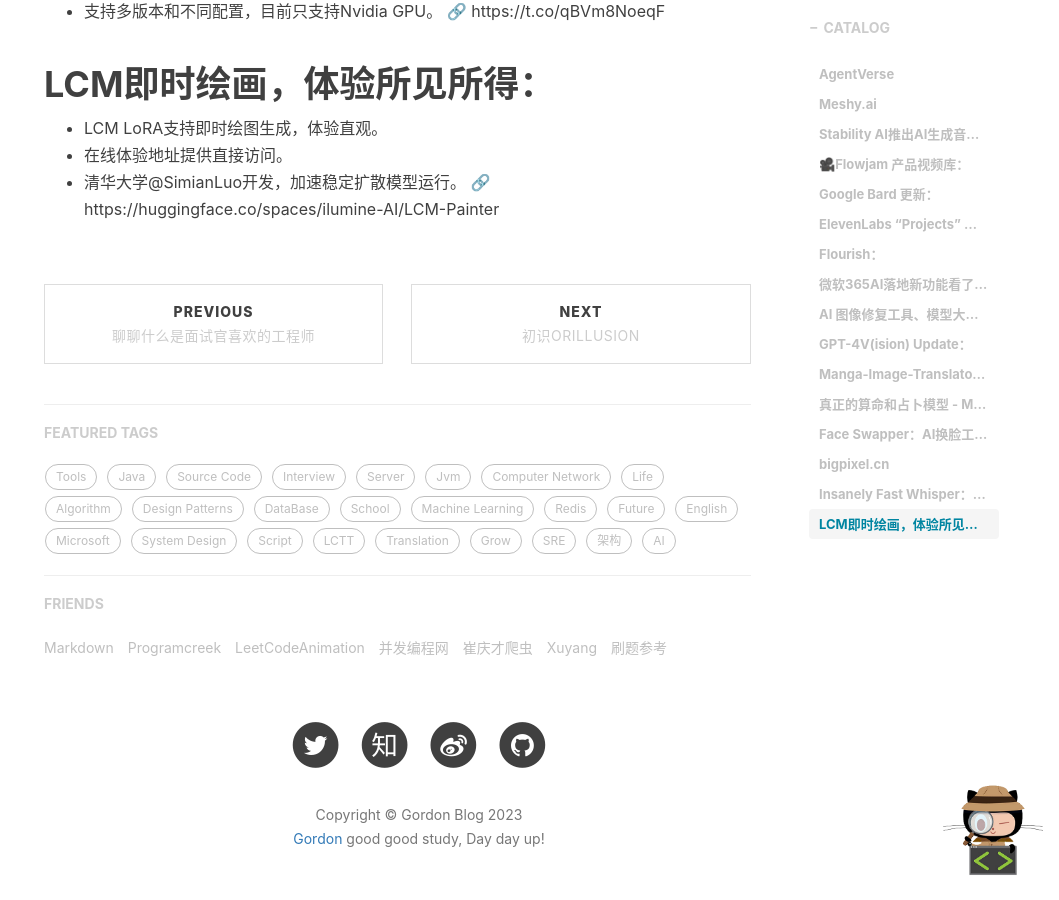
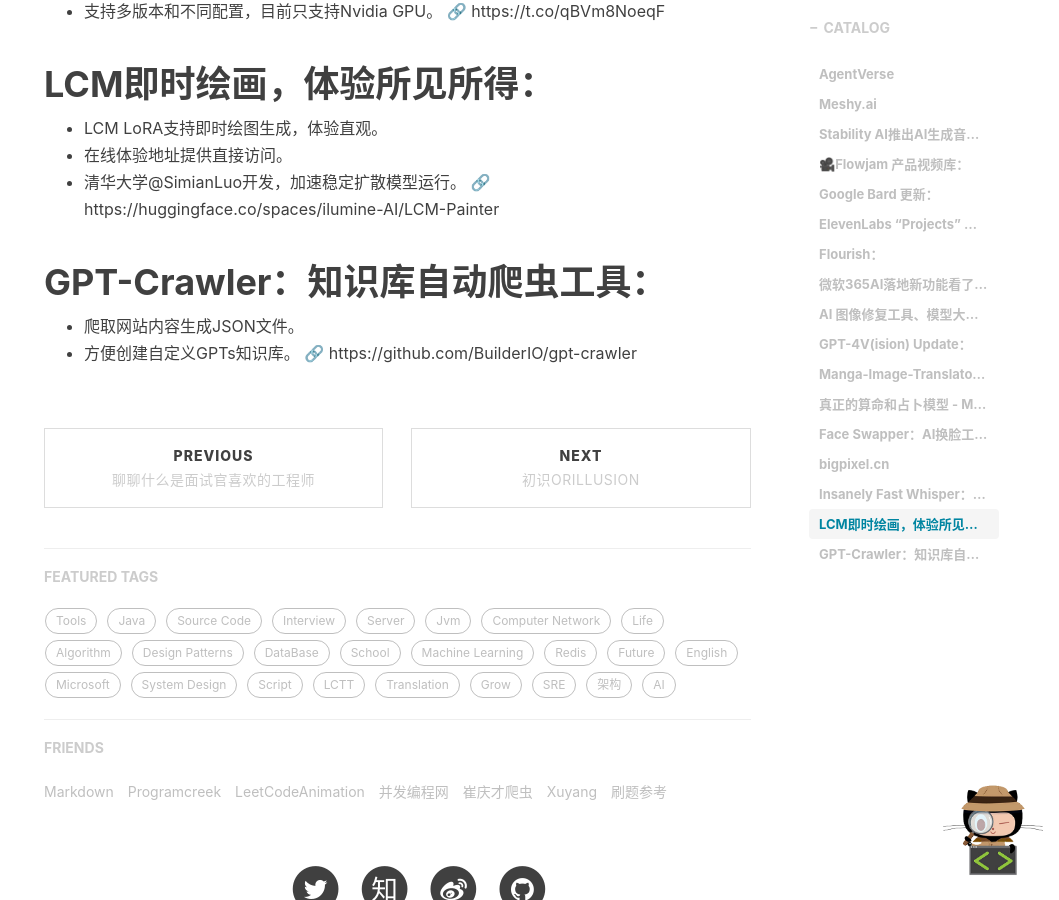
Before and after one commit to Gordon-Deng/Gordon-Deng.github.io, a Jekyll site: the page built from _posts/2023-09-12-ai学徒日记.markdown, in a window 1280 px wide and 900 px high, scrolled down 3946 px. Shown: the whole window, without its empty margins (221-1280 px from the left). Built offline with Jekyll 4.4.1, drawn with Linux system fonts in a browser that asks for light colours; nearby versions of some CDN libraries; comment, search, counter and statistics services are not loaded.

Commit message:
Update 2023-09-12-ai学徒日记.markdown

```diff
--- a/_posts/2023-09-12-ai学徒日记.markdown
+++ b/_posts/2023-09-12-ai学徒日记.markdown
@@ -116,3 +116,8 @@
 - 在线体验地址提供直接访问。
 - 清华大学@SimianLuo开发，加速稳定扩散模型运行。
 🔗 https://huggingface.co/spaces/ilumine-AI/LCM-Painter
+
+# GPT-Crawler：知识库自动爬虫工具：
+- 爬取网站内容生成JSON文件。
+- 方便创建自定义GPTs知识库。
+🔗 https://github.com/BuilderIO/gpt-crawler
```
